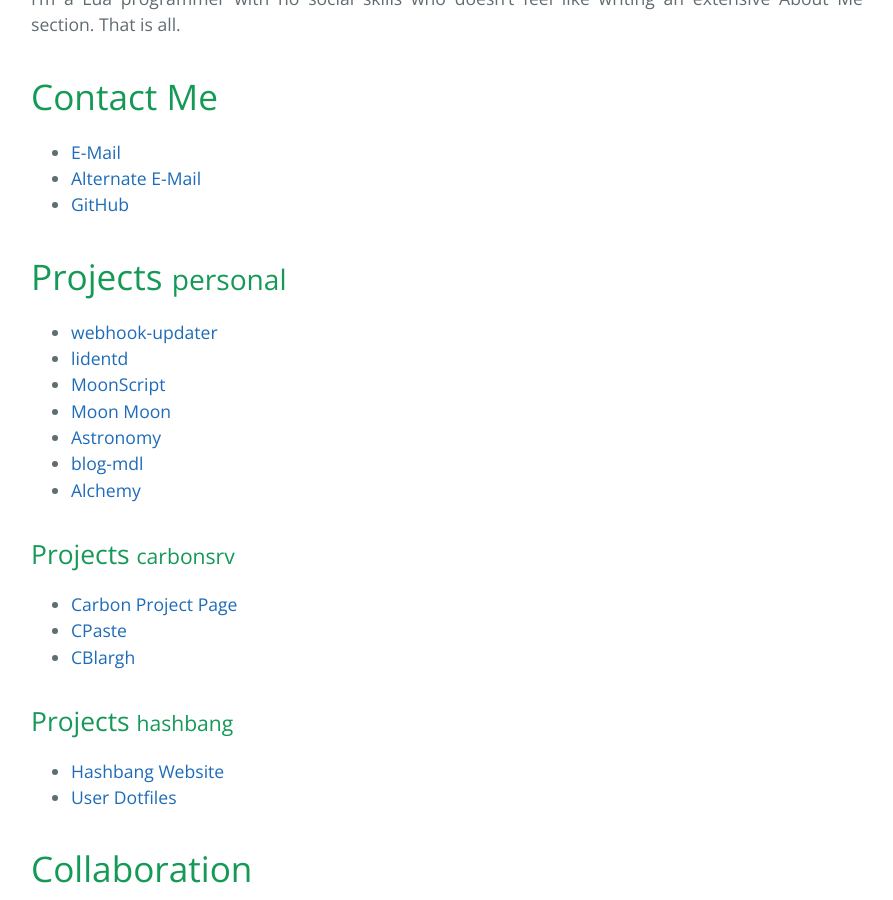
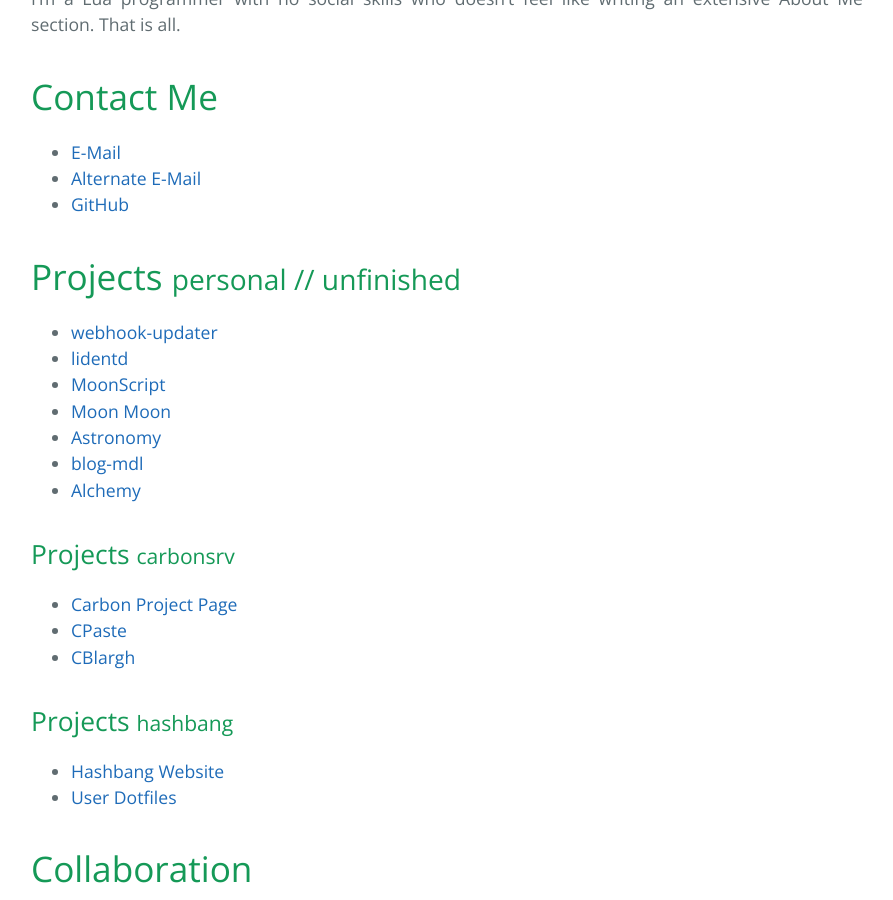
Before and after one commit to ChickenNuggers/ChickenNuggers.github.io, a Jekyll site: the page built from index.md, in a window 1280 px wide and 900 px high, scrolled down 434 px. Shown: the whole window, without its empty margins (193-1086 px from the left). Built offline with Jekyll 4.4.1, drawn with Linux system fonts in a browser that asks for light colours.

Commit message:
truthfulness tho

```diff
--- a/index.md
+++ b/index.md
@@ -14,7 +14,7 @@
 * [Alternate E-Mail](mailto:charlesh2016@usd402.com)
 * [GitHub](https://github.com/ChickenNuggers)
 
-# Projects <small>personal</small>
+# Projects <small>personal // unfinished</small>
 
  * [webhook-updater](https://github.com/AlissaSquared/webhook-deployer)
  * [lidentd](https://github.com/AlissaSquared/lidentd)
```
